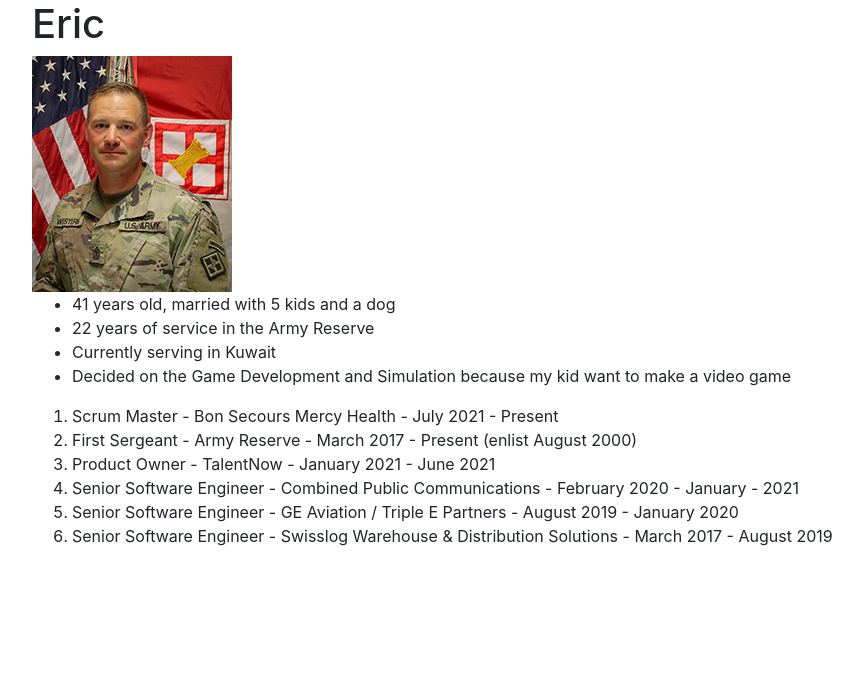
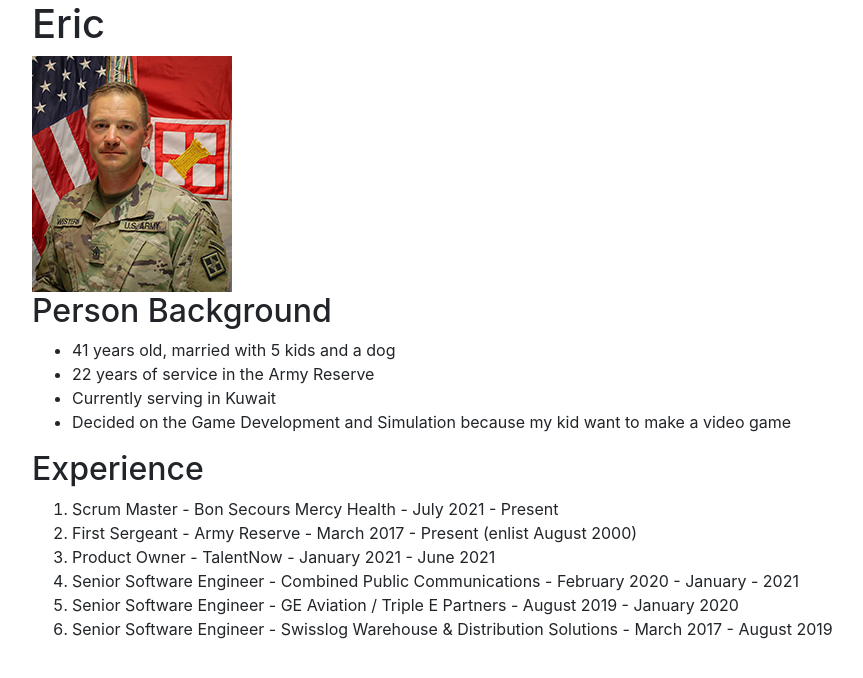
Before and after one commit to it3049c-fall22-henderson/online-portfolio-ericwestern, a website: page index.html in a window 1280 px wide. Shown: the whole page, without its empty margins (53-916 px from the left). Drawn offline with nearby package versions, Linux system fonts and the light colour scheme.

Commit message:
added headers to first two sections

```diff
--- a/index.html
+++ b/index.html
@@ -19,6 +19,7 @@
     <img src="resources/images/western-thumb.png" />
 
     <div class="section" id="personalBackground">
+      <h2>Person Background</h2>
       <ul>
         <li>41 years old, married with 5 kids and a dog</li>
         <li>22 years of service in the Army Reserve</li>
@@ -28,6 +29,7 @@
     </div>
 
     <div class="section" id="experience">
+      <h2>Experience</h2>
       <ol>
         <li>Scrum Master - Bon Secours Mercy Health - July 2021 - Present</li>
         <li>First Sergeant - Army Reserve - March 2017 - Present (enlist August 2000)</li>
```
